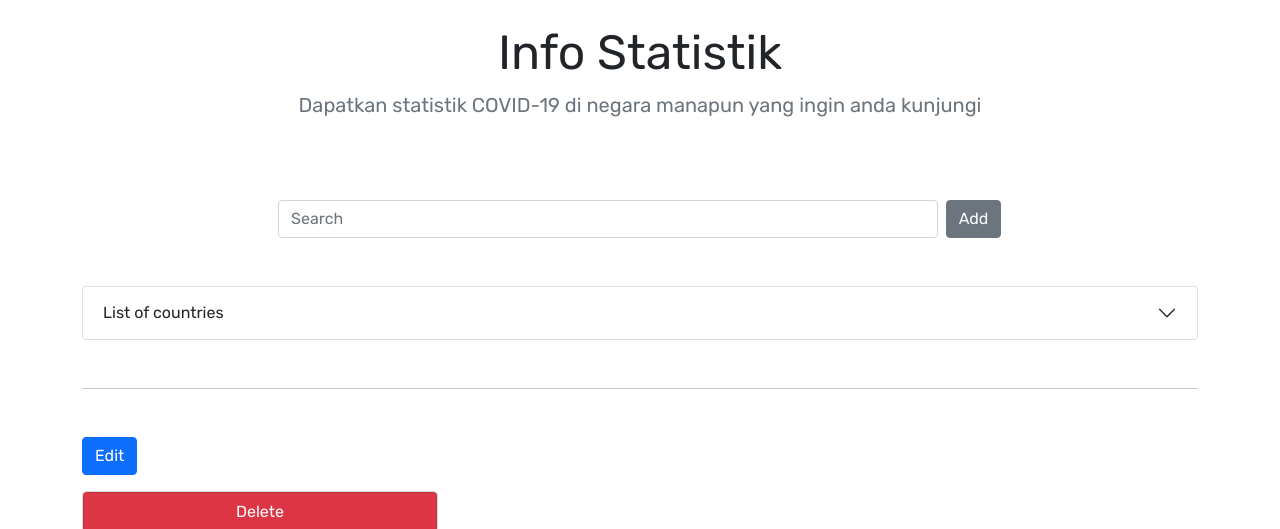
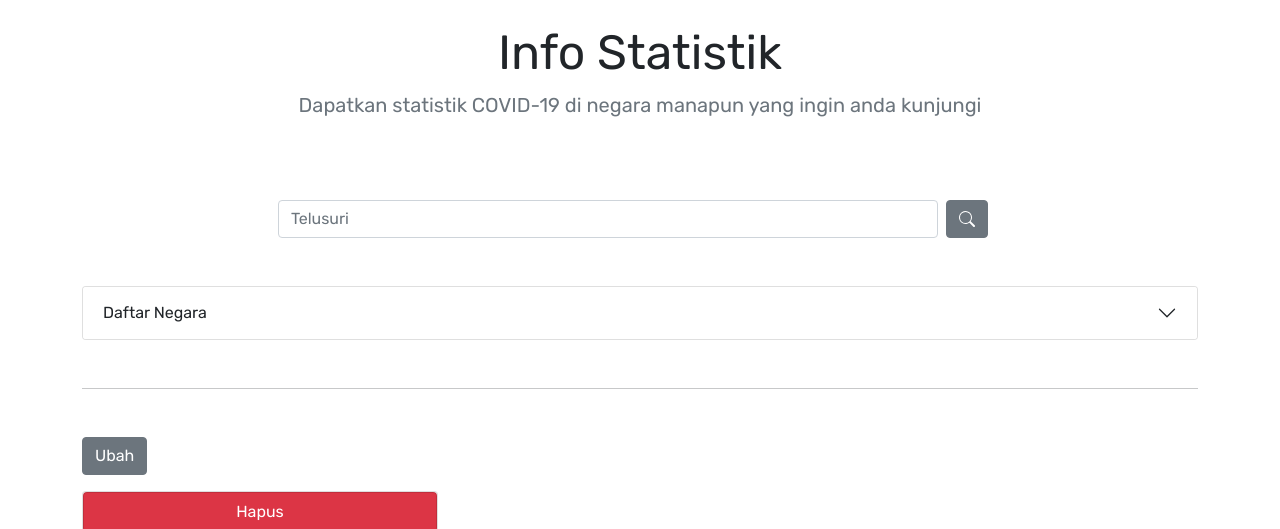
Before and after one commit to ihsanalfarisi/pbp-b07, a Django app: page /stat-covid/ in a window 1280 px wide, after a click on "Ubah". Shown: the part 80-609 px from the top of the page. Run offline with Django 3.2, Linux system fonts and the light colour scheme; a user stored in the database is signed in; tables that the repository leaves empty hold one stand-in row (values such as "Sample post"); some libraries are stand-ins or nearby versions.

Commit message:
ganti bahasa

```diff
--- a/stat_covid/forms.py
+++ b/stat_covid/forms.py
@@ -12,6 +12,6 @@ class CountryForm(forms.ModelForm):
             'country_name': forms.TextInput(attrs={
                 'class': 'form-control',
                 'id':'inputCountry',
-                'placeholder':'Search'
+                'placeholder':'Telusuri'
             })
         }
--- a/stat_covid/static/stat_covid.js
+++ b/stat_covid/static/stat_covid.js
@@ -39,9 +39,9 @@ $(document).ready(function () {
         var date = data[code]["data"][length - 1]["date"];
 
         $(this).html(
-          "Coronavirus Cases:<br/>" +
+          "Kasus Virus Corona:<br/>" +
             numberWithCommas(cases) +
-            "<br/><br/><br/><span class = 'fs-6'>Last updated on " +
+            "<br/><br/><br/><span class = 'fs-6'>Terakhir diperbarui: " +
             date +
             "</span>"
         );
--- a/stat_covid/templates/index.html
+++ b/stat_covid/templates/index.html
@@ -36,7 +36,19 @@
         </div>
         <div class="col-1 px-1 pe-0">
           <button type="submit" class="btn btn-secondary" id="addButton">
-            Add
+            <!-- Icon search -->
+            <svg
+              xmlns="http://www.w3.org/2000/svg"
+              width="16"
+              height="16"
+              fill="currentColor"
+              class="bi bi-search"
+              viewBox="0 0 16 16"
+            >
+              <path
+                d="M11.742 10.344a6.5 6.5 0 1 0-1.397 1.398h-.001c.03.04.062.078.098.115l3.85 3.85a1 1 0 0 0 1.415-1.414l-3.85-3.85a1.007 1.007 0 0 0-.115-.1zM12 6.5a5.5 5.5 0 1 1-11 0 5.5 5.5 0 0 1 11 0z"
+              />
+            </svg>
           </button>
         </div>
       </div>
@@ -104,7 +116,7 @@
             aria-expanded="false"
             aria-controls="collapseExample"
           >
-            List of countries
+            Daftar Negara
           </button>
         </h2>
         <div
@@ -221,14 +233,14 @@
   <hr class="my-5" />
   <!-- tombol edit -->
   <button
-    class="btn btn-primary"
+    class="btn btn-secondary"
     type="button"
     data-bs-toggle="collapse"
     data-bs-target=".multi-collapse"
     aria-expanded="false"
     aria-controls="multiCollapseExample1"
   >
-    Edit
+    Ubah
   </button>
   <div class="row mt-3" id="details-list">
     {% for country in user.country.all reversed %}
@@ -244,7 +256,7 @@
                 data-bs-toggle="modal"
                 data-bs-target="#deleteModal{{ country.id }}"
               >
-                Delete
+                Hapus
               </button>
             </div>
           </div>
@@ -285,7 +297,7 @@
               id="details"
               data-code="{{ country.code }}"
             >
-              Details
+              Detail
             </button>
           </div>
         </div>
--- a/stat_covid/templates/modal.html
+++ b/stat_covid/templates/modal.html
@@ -13,7 +13,7 @@
   >
     <div class="modal-content">
       <div class="modal-header">
-        <h5 class="modal-title" id="staticBackdropLabel">Confirmed Cases</h5>
+        <h5 class="modal-title" id="staticBackdropLabel">Kasus Positif</h5>
         <button
           type="button"
           class="btn-close"
@@ -87,7 +87,7 @@
   >
     <div class="modal-content">
       <div class="modal-header">
-        <h5 class="modal-title" id="staticBackdropLabel">Vaccinated</h5>
+        <h5 class="modal-title" id="staticBackdropLabel">Vaksinasi</h5>
         <button
           type="button"
           class="btn-close"
@@ -166,7 +166,7 @@
   >
     <div class="modal-content">
       <div class="modal-header">
-        <h5 class="modal-title" id="staticBackdropLabel">Confirmed Deaths</h5>
+        <h5 class="modal-title" id="staticBackdropLabel">Kasus Kematian</h5>
         <button
           type="button"
           class="btn-close"
--- a/stat_covid/templates/modal_delete.html
+++ b/stat_covid/templates/modal_delete.html
@@ -8,17 +8,17 @@
   <div class="modal-dialog">
     <div class="modal-content">
       <div class="modal-body fs-3 text-center">
-        Are you sure you want to delete {{ country.country_name }}?
+        Anda yakin ingin menghapus {{ country.country_name }}?
       </div>
       <div class="modal-footer p-1">
         <button type="button" class="btn btn-secondary" data-bs-dismiss="modal">
-          Cancel
+          Batal
         </button>
         <a
           class="btn btn-danger"
           href="{% url 'delete-country' country.id %}"
           role="button"
-          >Delete</a
+          >Hapus</a
         >
       </div>
     </div>
```
